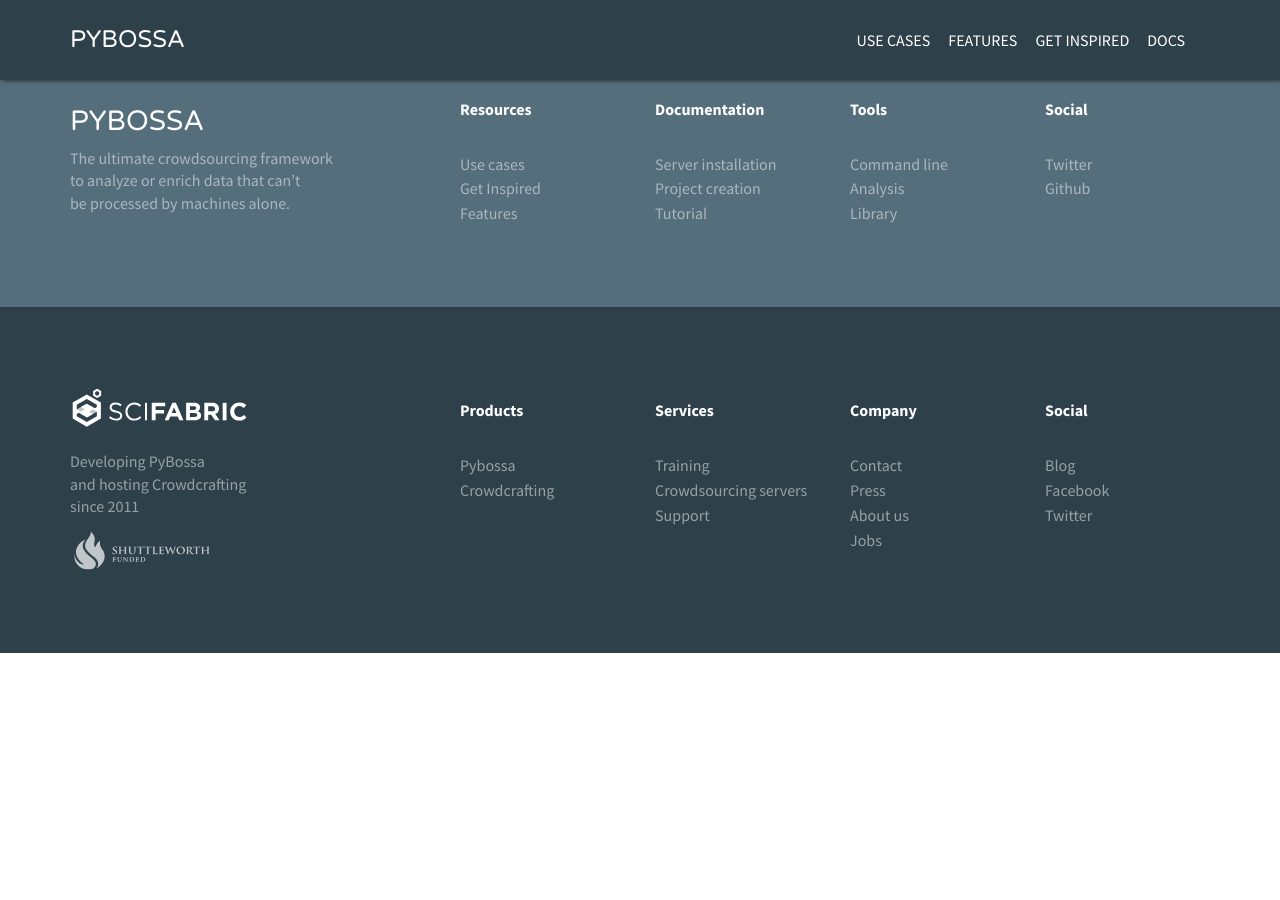
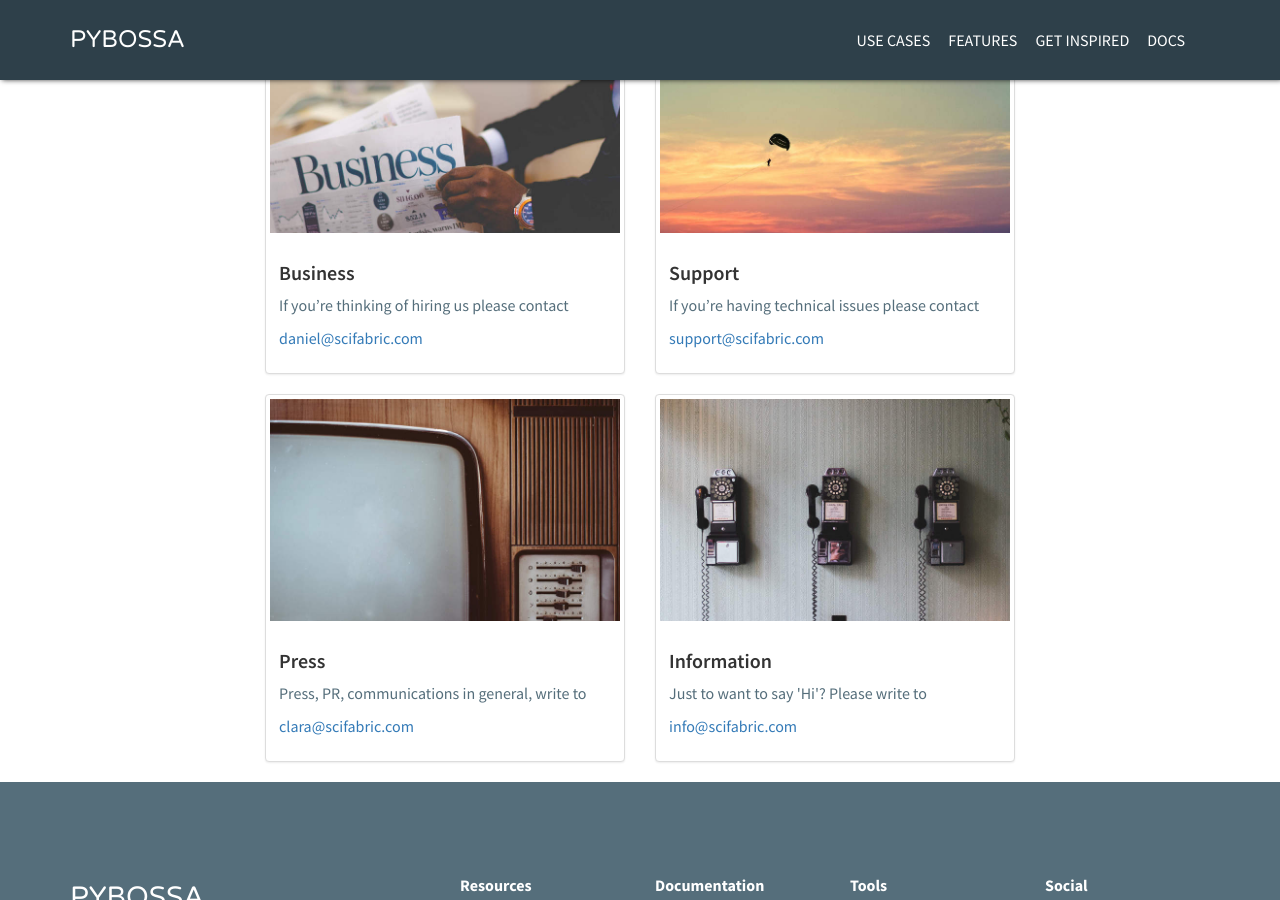
Before and after one commit to Scifabric/pybossa.github.io, a Jekyll site: the page built from contact/index.html, in a window 1280 px wide and 900 px high, scrolled down 285 px. Built offline with Jekyll 4.4.1, drawn with Linux system fonts in a browser that asks for light colours; nearby versions of some CDN libraries; Markdown is read by kramdown in place of the engine named in the settings; a style sheet for code colours, icons or effects is not loaded; before the commit the page ends 938 px from its top, so only the background shows below that.

Commit message:
Contact Structure

```diff
--- a/contact/index.html
+++ b/contact/index.html
@@ -13,3 +13,53 @@
         </div>
     </div>
 </div>
+
+<section class="container general regular-section">
+    <div class="row">
+        <div class="col-sm-6 col-md-offset-1 col-md-5 col-lg-offset-2 col-lg-4">
+            <div class="thumbnail card">
+                <div style="height: 222.5px; background: #333 url(/assets/img/contact/business.jpg) no-repeat center top/ cover;"></div>
+                <div class="caption">
+                    <h3 class="small-space">Business</h3>
+                    <p>If you’re thinking of hiring us please contact</p>
+                    <p class="readmore"><a class="color-one" href="mailto:daniel@scifabric.com?Subject=Hello!">daniel@scifabric.com</a></p>
+                </div>
+            </div>
+        </div>
+        <div class="col-sm-6 col-md-5 col-lg-4">
+            <div class="thumbnail card">
+                <div style="height: 222.5px; background: #333 url(/assets/img/contact/support.jpg) no-repeat center top/ cover;"></div>
+                <div class="caption">
+                    <h3 class="small-space">Support</h3>
+                    <p>If you’re having technical issues please contact</p>
+                    <p class="readmore"><a class="color-one" href="mailto:support@scifabric.com?Subject=Hello!">support@scifabric.com</a></p>
+                    <!-- Cover https://www.flickr.com/photos/marcus_hansson/209904012/ -->
+                </div>
+            </div>
+        </div>
+    </div>
+
+    <div class="row">
+        <div class="col-sm-6 col-md-offset-1 col-md-5 col-lg-offset-2 col-lg-4">
+            <div class="thumbnail card">
+                <div style="height: 222.5px; background: #333 url(/assets/img/contact/press.jpg) no-repeat center top/ cover;"></div>
+                <div class="caption">
+                    <h3 class="small-space">Press</h3>
+                    <p>Press, PR, communications in general, write to</p>
+                    <p class="readmore"><a class="color-one" href="mailto:clara@scifabric.com?Subject=Hello!">clara@scifabric.com</a></p>
+                </div>
+            </div>
+        </div>
+        <div class="col-sm-6 col-md-5 col-lg-4">
+            <div class="thumbnail card">
+                <div style="height: 222.5px; background: #333 url(/assets/img/contact/info.jpg) no-repeat center top/ cover;"></div>
+                <div class="caption">
+                    <h3 class="small-space">Information</h3>
+                    <p>Just to want to say 'Hi'? Please write to</p>
+                    <p class="readmore"> <a class="color-one" href="mailto:info@scifabric.com?Subject=Hello!">info@scifabric.com</a></p>
+                </div>
+            </div>
+        </div>
+    </div>
+
+</section>
```
Also changed, not shown: assets/img/contact/business.jpg (added), assets/img/contact/info.jpg (added), assets/img/contact/press.jpg (added), assets/img/contact/support.jpg (added).
